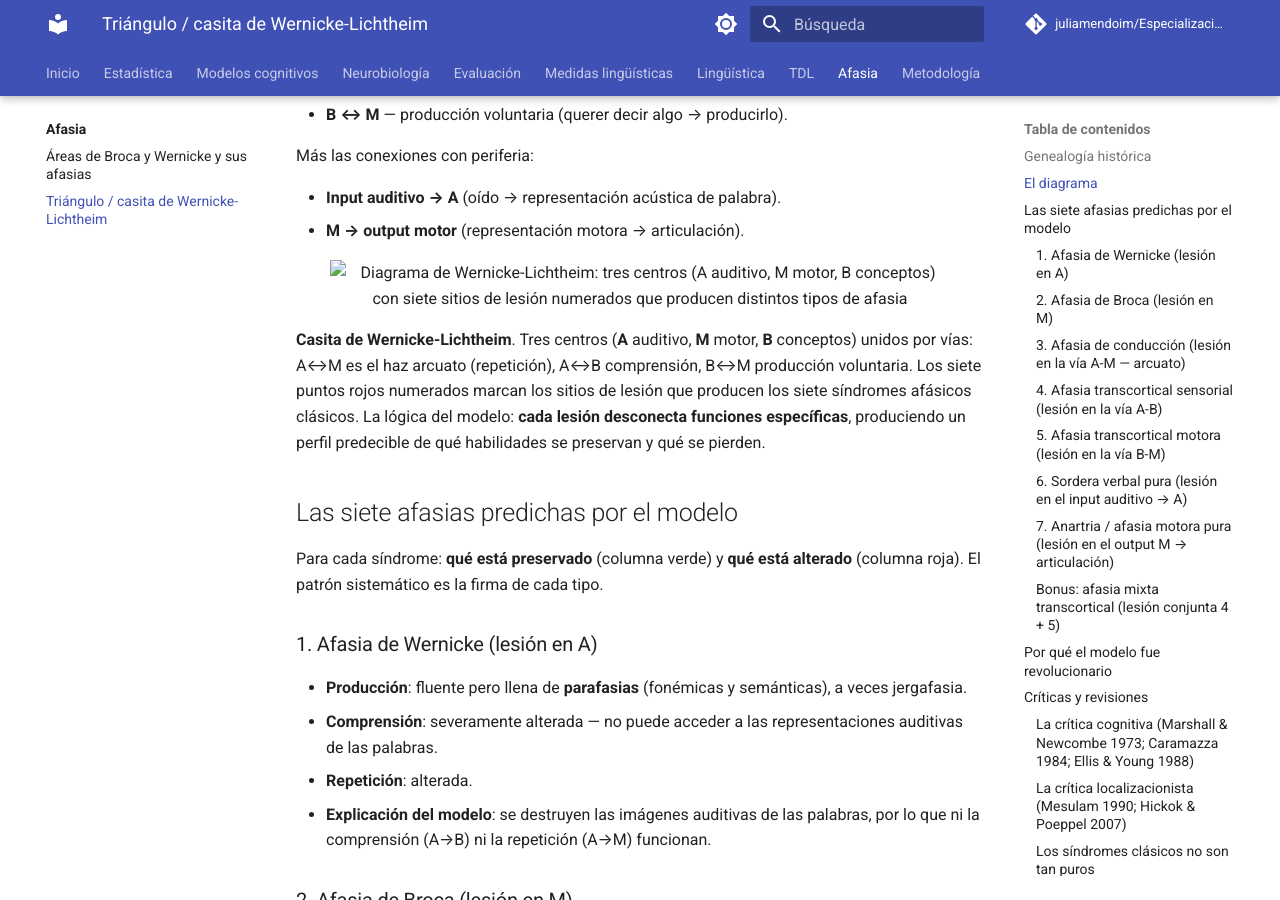
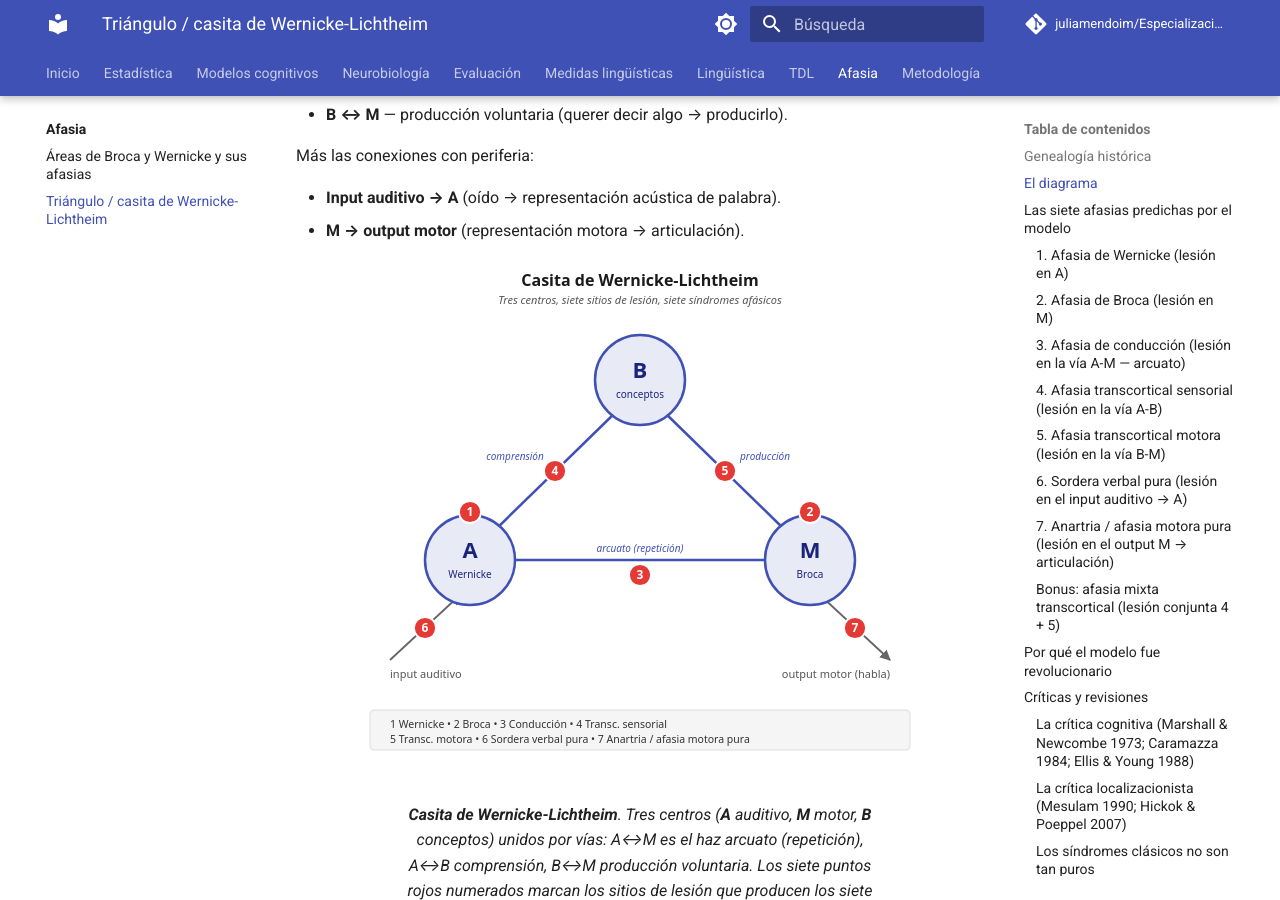
Before and after one commit to juliamendoim/Especializacion-Neurociencias-Page, an MkDocs documentation site: the page built from docs/afasia/triangulo-lichtheim-wernicke.md, in a window 1280 px wide and 900 px high, scrolled down 1295 px. Built offline with MkDocs 1.6.1 and Material for MkDocs 9.7.7, drawn with Linux system fonts in a browser that asks for light colours; comment, search, counter and statistics services are not loaded.

Commit message:
Fix imágenes de la sección afasia: usar sintaxis markdown para que mkdocs reescriba la ruta
Las imágenes SVG no se veían porque estaban dentro de <p style="text-align:center">
como HTML crudo. mkdocs no reescribe rutas relativas de <img src="..."> cuando el
bloque completo es HTML — el navegador buscaba las imágenes en un path incorrecto
después de la reescritura de URLs por use_directory_urls.

Fix: reemplazar por <figure markdown="span"> con sintaxis markdown de imagen
![alt](path). Así mkdocs procesa la ruta relativa como lo hace con cualquier
imagen markdown, y la reescribe correctamente para el HTML generado en el
directorio anidado.

Co-Authored-By: Claude Opus 4.7 <noreply@anthropic.com>

```diff
--- a/docs/afasia/triangulo-lichtheim-wernicke.md
+++ b/docs/afasia/triangulo-lichtheim-wernicke.md
@@ -31,11 +31,10 @@ Más las conexiones con periferia:
 - **Input auditivo → A** (oído → representación acústica de palabra).
 - **M → output motor** (representación motora → articulación).
 
-<p style="text-align: center;">
-<img src="images/lichtheim-house.svg" alt="Diagrama de Wernicke-Lichtheim: tres centros (A auditivo, M motor, B conceptos) con siete sitios de lesión numerados que producen distintos tipos de afasia" style="max-width: 620px; width: 100%; height: auto;">
-</p>
-
-**Casita de Wernicke-Lichtheim**. Tres centros (**A** auditivo, **M** motor, **B** conceptos) unidos por vías: A↔M es el haz arcuato (repetición), A↔B comprensión, B↔M producción voluntaria. Los siete puntos rojos numerados marcan los sitios de lesión que producen los siete síndromes afásicos clásicos. La lógica del modelo: **cada lesión desconecta funciones específicas**, produciendo un perfil predecible de qué habilidades se preservan y qué se pierden.
+<figure markdown="span">
+  ![Diagrama de Wernicke-Lichtheim: tres centros (A auditivo, M motor, B conceptos) con siete sitios de lesión numerados que producen distintos tipos de afasia](images/lichtheim-house.svg){ width="620" }
+  <figcaption><strong>Casita de Wernicke-Lichtheim</strong>. Tres centros (<strong>A</strong> auditivo, <strong>M</strong> motor, <strong>B</strong> conceptos) unidos por vías: A↔M es el haz arcuato (repetición), A↔B comprensión, B↔M producción voluntaria. Los siete puntos rojos numerados marcan los sitios de lesión que producen los siete síndromes afásicos clásicos. La lógica del modelo: <strong>cada lesión desconecta funciones específicas</strong>, produciendo un perfil predecible de qué habilidades se preservan y qué se pierden.</figcaption>
+</figure>
 
 ## Las siete afasias predichas por el modelo
 
```
Also changed, not shown: docs/afasia/areas-broca-wernicke.md (+4 -5 lines).
